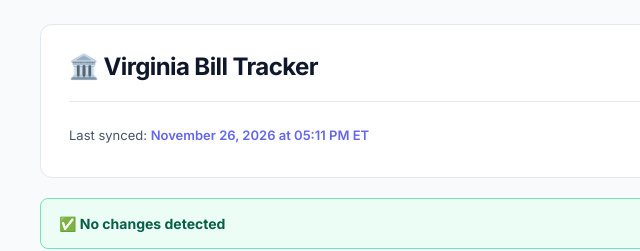
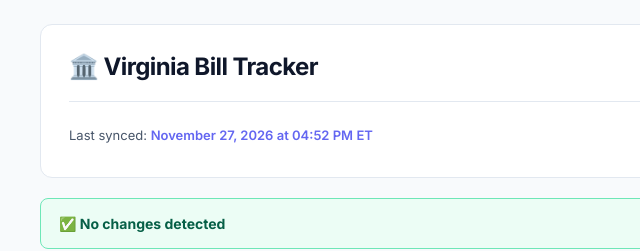
Before and after one commit to ulucaydin/virginia-bill-tracker, a plain HTML site: page index.html in a window 1280 px wide. Shown: the top 251 px of the page, 0-640 px from the left. Drawn offline with Linux system fonts and the light colour scheme.

Commit message:
deploy: 63aea8e33085ef29b2d23b719b8e7eae1e93913e

```diff
--- a/index.html
+++ b/index.html
@@ -572,7 +572,7 @@
             <h1>🏛️ Virginia Bill Tracker</h1>
             <div class="header-actions">
                 <div class="sync-info">
-                    Last synced: <span class="sync-time">November 26, 2026 at 05:11 PM ET</span>
+                    Last synced: <span class="sync-time">November 27, 2026 at 04:52 PM ET</span>
                 </div>
                 <button class="btn" onclick="openConfigModal()">⚙️ Configure Bills</button>
             </div>
```
